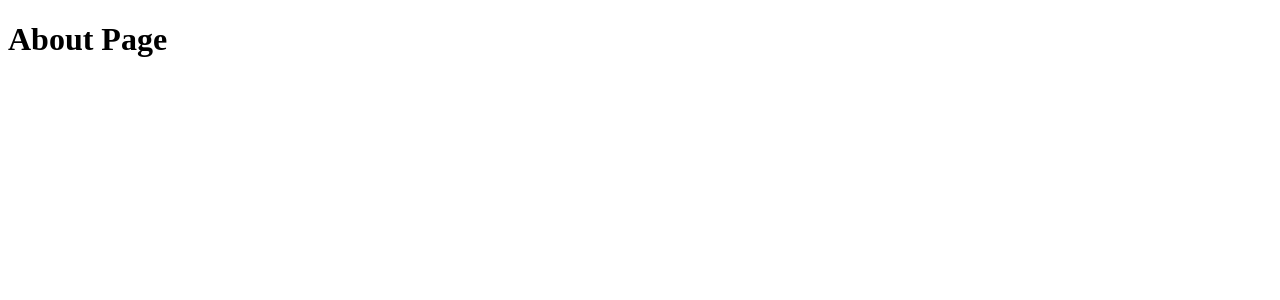
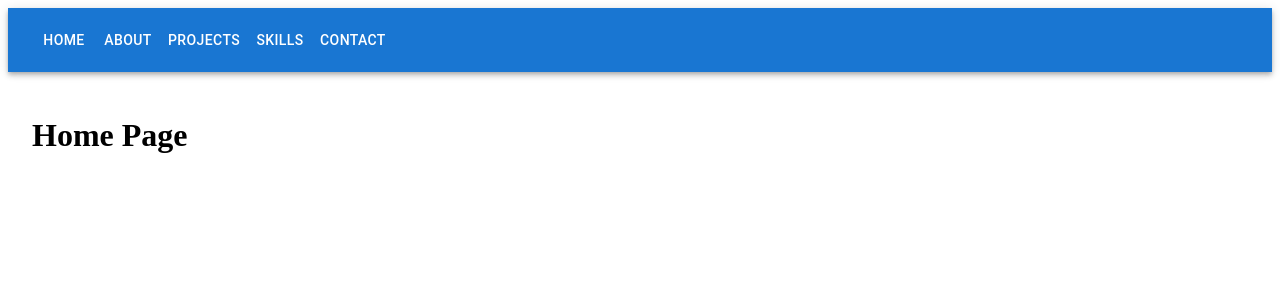
Before and after one commit to danielvonboros/portfolio, a React (Vite) app: page / in a window 1280 px wide. Shown: the top 300 px of the page. Built offline with nearby package versions, Linux system fonts and the light colour scheme.

Commit message:
feat: add Topbar for Navigation between pages

```diff
--- a/src/App.tsx
+++ b/src/App.tsx
@@ -4,6 +4,7 @@ import About from "./about/About";
 import Projects from "./projects/Projects";
 import Skills from "./skills/Skills";
 import Contact from "./contact/Contact";
+import { AppBar, Box, Button, Toolbar } from "@mui/material";
 
 const App = () => {
   const [currentSection, setCurrentSection] = useState("Home");
@@ -25,7 +26,24 @@ const App = () => {
     }
   };
 
-  return <About />;
+  return (
+    <>
+      <AppBar position="static">
+        <Toolbar>
+          {["Home", "About", "Projects", "Skills", "Contact"].map((section) => (
+            <Button
+              key={section}
+              color="inherit"
+              onClick={() => setCurrentSection(section)}
+            >
+              {section}
+            </Button>
+          ))}
+        </Toolbar>
+      </AppBar>
+      <Box sx={{ flexGrow: 1, overflow: "auto", p: 3 }}>{renderSection()}</Box>
+    </>
+  );
 };
 
 export default App;
```
